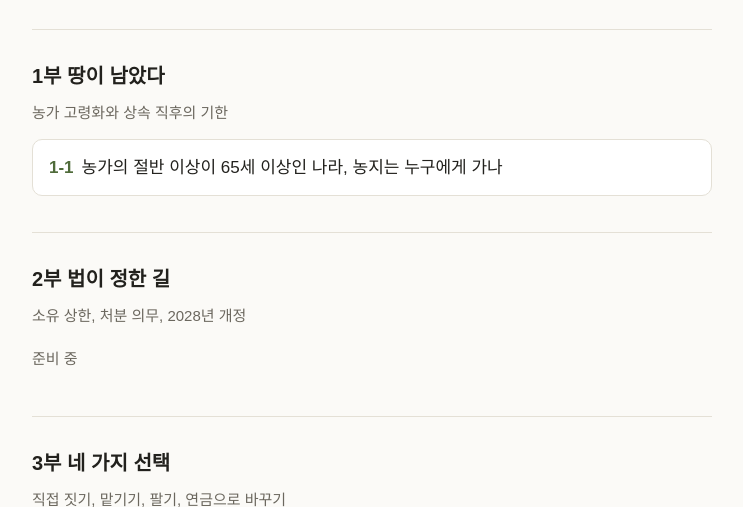
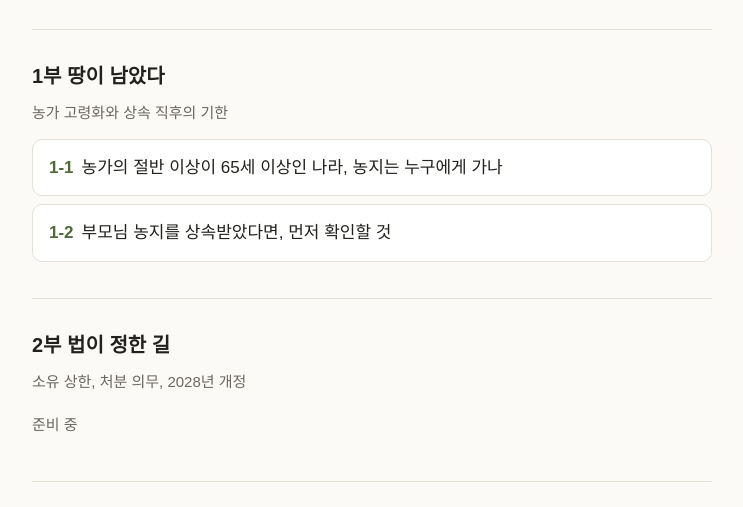
Before and after one commit to ojsk/forestall-site, a plain HTML site: page index.html in a window 1280 px wide. Shown: the part 252-759 px from the top of the page, without its empty margins (268-1011 px from the left). Drawn offline with Linux system fonts and the light colour scheme.

Commit message:
Update index.html with new post links
Added additional links to section 1 of the main content.

```diff
--- a/index.html
+++ b/index.html
@@ -3,6 +3,6 @@
 <title>함께 보기 · 농지 이야기</title><meta name="description" content="부모님 농지를 물려받은 사람을 위한 법과 통계 이야기">
 <link rel="stylesheet" href="style.css"></head><body>
 <header class="site"><div class="wrap"><a href="index.html">함께 보기</a><span>forest of all · 농지 이야기</span></div></header>
-<main class="wrap"><section class="hero"><h1>부모님의 땅, 나의 선택</h1><p>은퇴·상속 농지를 가진 가족이 "이 땅을 어떻게 해야 하나"에 스스로 답할 수 있도록, 법 조문과 공식 통계를 쉬운 말로 풀어 쓰는 연재입니다. 격주로 올립니다.</p></section><section class="part"><h2>1부 땅이 남았다</h2><p class="sub">농가 고령화와 상속 직후의 기한</p><a class="post-link" href="posts/1-1.html"><b>1-1</b>농가의 절반 이상이 65세 이상인 나라, 농지는 누구에게 가나</a></section><section class="part"><h2>2부 법이 정한 길</h2><p class="sub">소유 상한, 처분 의무, 2028년 개정</p><p class=soon>준비 중</p></section><section class="part"><h2>3부 네 가지 선택</h2><p class="sub">직접 짓기, 맡기기, 팔기, 연금으로 바꾸기</p><p class=soon>준비 중</p></section><section class="part"><h2>4부 땅의 값과 마을의 미래</h2><p class="sub">농지 시장, 지방 인구, 다음 세대</p><p class=soon>준비 중</p></section></main>
+<main class="wrap"><section class="hero"><h1>부모님의 땅, 나의 선택</h1><p>은퇴·상속 농지를 가진 가족이 "이 땅을 어떻게 해야 하나"에 스스로 답할 수 있도록, 법 조문과 공식 통계를 쉬운 말로 풀어 쓰는 연재입니다. 격주로 올립니다.</p></section><section class="part"><h2>1부 땅이 남았다</h2><p class="sub">농가 고령화와 상속 직후의 기한</p><a class="post-link" href="posts/1-1.html"><b>1-1</b>농가의 절반 이상이 65세 이상인 나라, 농지는 누구에게 가나</a><a class="post-link" href="posts/1-2.html"><b>1-2</b>부모님 농지를 상속받았다면, 먼저 확인할 것</a></section><section class="part"><h2>2부 법이 정한 길</h2><p class="sub">소유 상한, 처분 의무, 2028년 개정</p><p class=soon>준비 중</p></section><section class="part"><h2>3부 네 가지 선택</h2><p class="sub">직접 짓기, 맡기기, 팔기, 연금으로 바꾸기</p><p class=soon>준비 중</p></section><section class="part"><h2>4부 땅의 값과 마을의 미래</h2><p class="sub">농지 시장, 지방 인구, 다음 세대</p><p class=soon>준비 중</p></section></main>
 <footer><div class="wrap">글은 일반 정보이며 개별 상담이 아닙니다. 법령·통계는 각 글의 기준일 기준입니다.<br>© 권오진 · forestall.co.kr</div></footer>
 </body></html>
```
